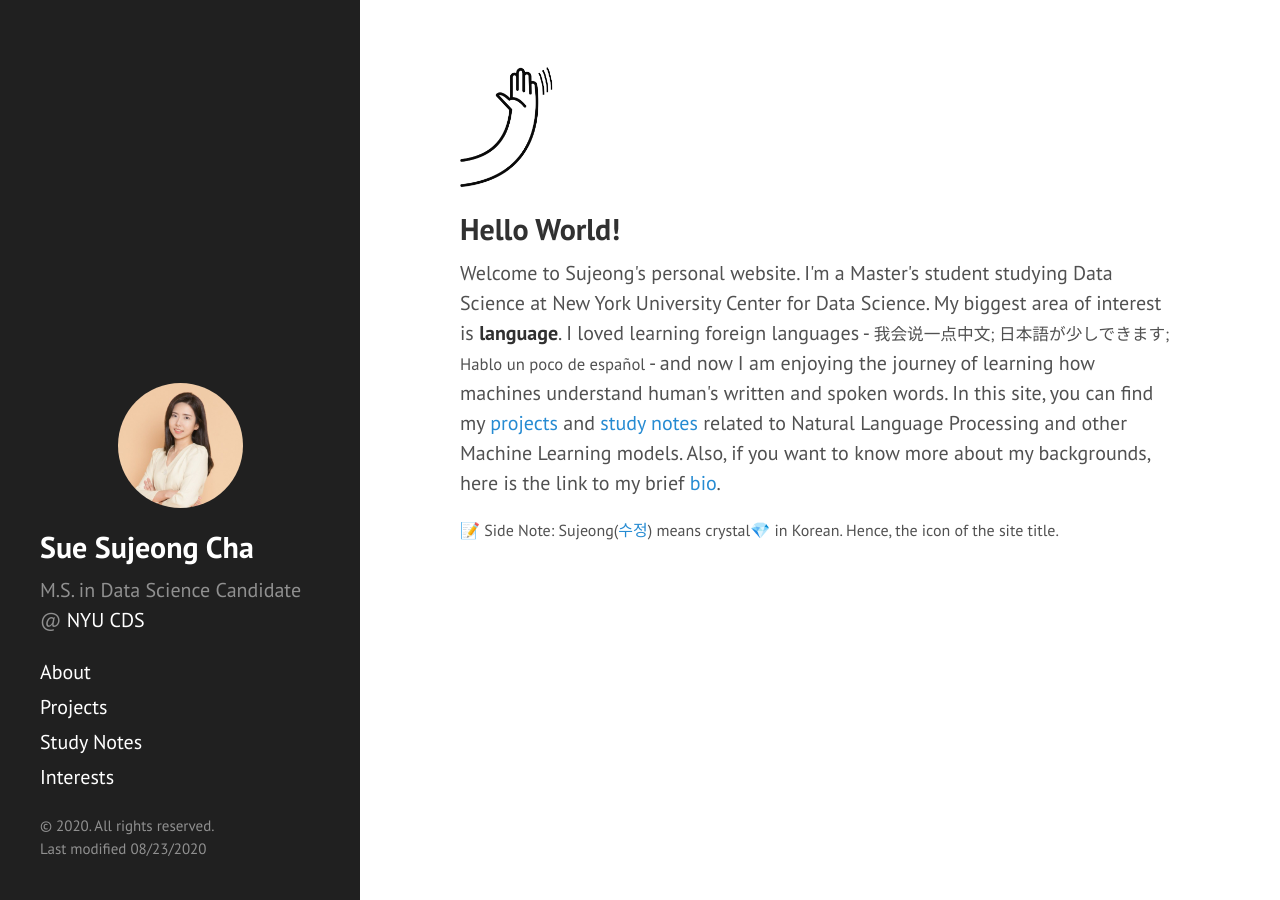
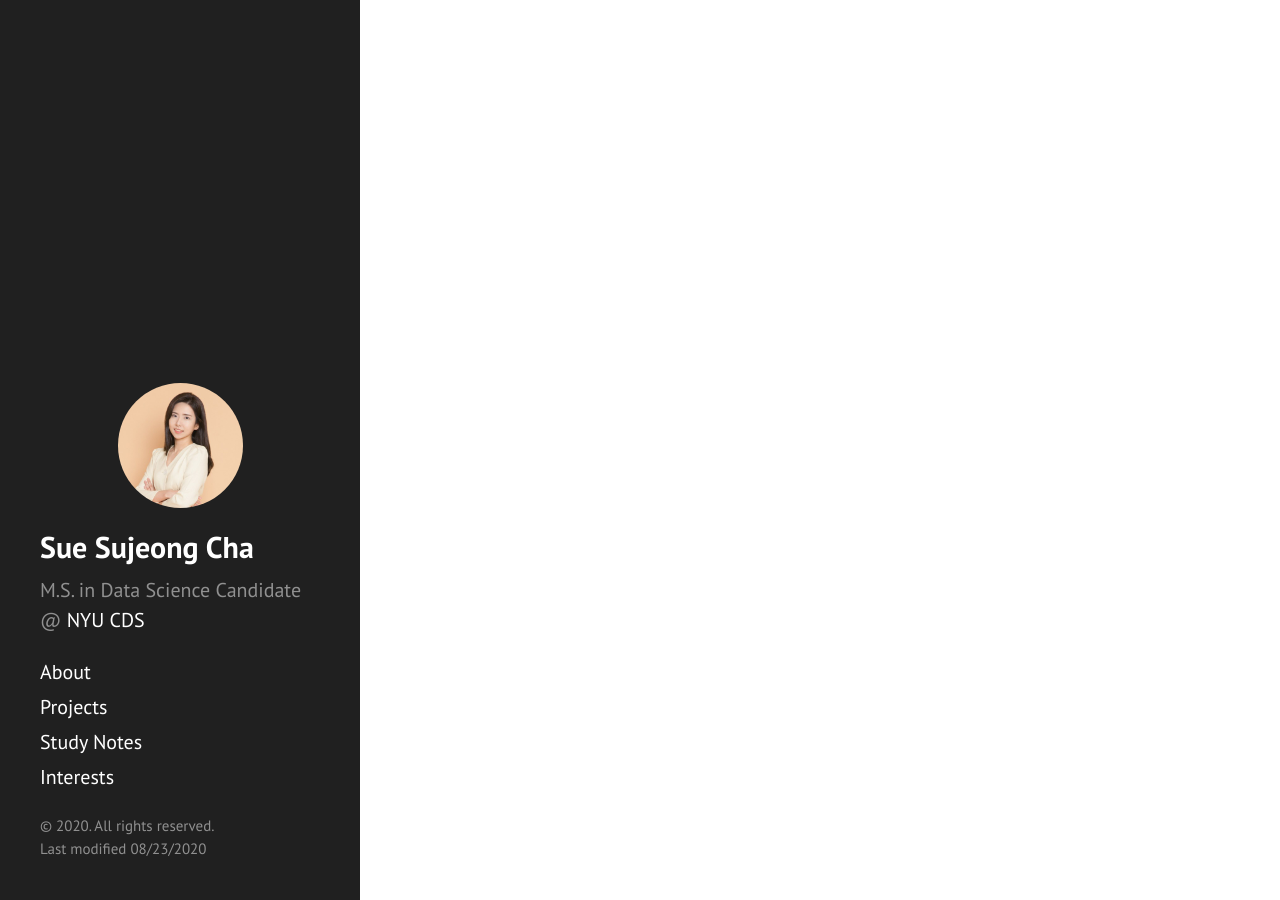
Before and after one commit to sujeongcha/sujeongcha.github.io, a Jekyll site: the page built from index.html, in a window 1280 px wide. Built offline with Jekyll 4.4.1, drawn with Linux system fonts in a browser that asks for light colours; Markdown is read by kramdown in place of the engine named in the settings; the list of posts is cut into pages by our own code.

Commit message:
Update default.html

```diff
--- a/_layouts/default.html
+++ b/_layouts/default.html
@@ -19,25 +19,6 @@
 
     <div class="content container">
 <!--       {{ content }} -->
-      <div id="home">
-        <img src="{{ site.baseurl }}public/hello.png" height="125px"
-         title="Hand by Виталий Плут from the Noun Project">
-
-        <h2>Hello World!</h2>
-        <p>Welcome to Sujeong's personal website. I'm a Master's student studying Data Science at New York University Center for Data Science.
-          My biggest area of interest is <strong>language</strong>. I loved learning foreign languages
-          - <small>我会说一点中文; 日本語が少しできます; Hablo un poco de español</small> -
-          and now I am enjoying the journey of learning how machines understand human's written and spoken words.
-          In this site, you can find my <a href="projects.html">projects</a> and <a href="studyNotes.html">study notes</a>
-          related to Natural Language Processing and other Machine Learning models.
-          Also, if you want to know more about my backgrounds, here is the link to my brief <a href="about.html">bio</a>.</p>
-
-        <div id=sidenote>
-          <p>📝 Side Note: Sujeong(<a href="https://krdict.korean.go.kr/m/eng/searchResultView?mainSearchWord=%EC%88%98%EC%A0%95&ParaWordNo=65333&nationCode=6&nation=eng"
-            target="_blank">수정</a>) means crystal&#128142; in Korean. Hence, the icon of the site title. </p>
-        </div>
-      </div>
-
     </div>
 
   </body>
```
